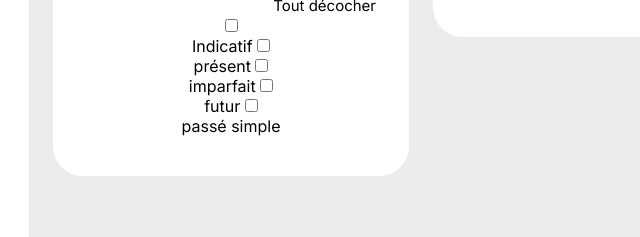
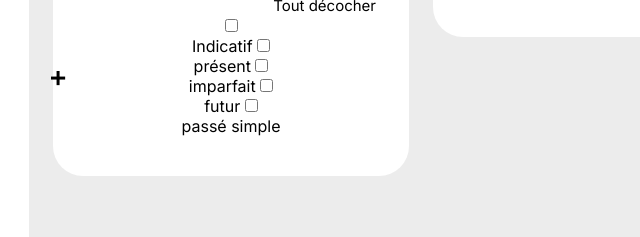
Before and after one commit to JeanneSciboz/tatitotu, a website built with Parcel: page src/index.html in a window 1280 px wide. Shown: the part 314-551 px from the top of the page, 409-1049 px from the left. Built offline with nearby package versions, Linux system fonts and the light colour scheme.

Commit message:
ajout du + dans le champs de texte

```diff
--- a/src/index.html
+++ b/src/index.html
@@ -255,6 +255,7 @@
             <div class="action">supprimer</div>
             <div class="textfield-card">
               <input type="text" placeholder="ajoutez un verbe" />
+              <img src="/img/plus.svg" alt="ajoutez" />
             </div>
             <div class="card-verb">
               avoir <img src="/img/croix.svg" alt="supprimer" />
--- a/src/scss/modules/_text-field.scss
+++ b/src/scss/modules/_text-field.scss
@@ -19,4 +19,10 @@
     border: 3px solid #bbb;
     margin: 37px 0;
   }
+
+  img {
+    position: absolute;
+    left: 460px;
+    top: 385px;
+  }
 }
```
